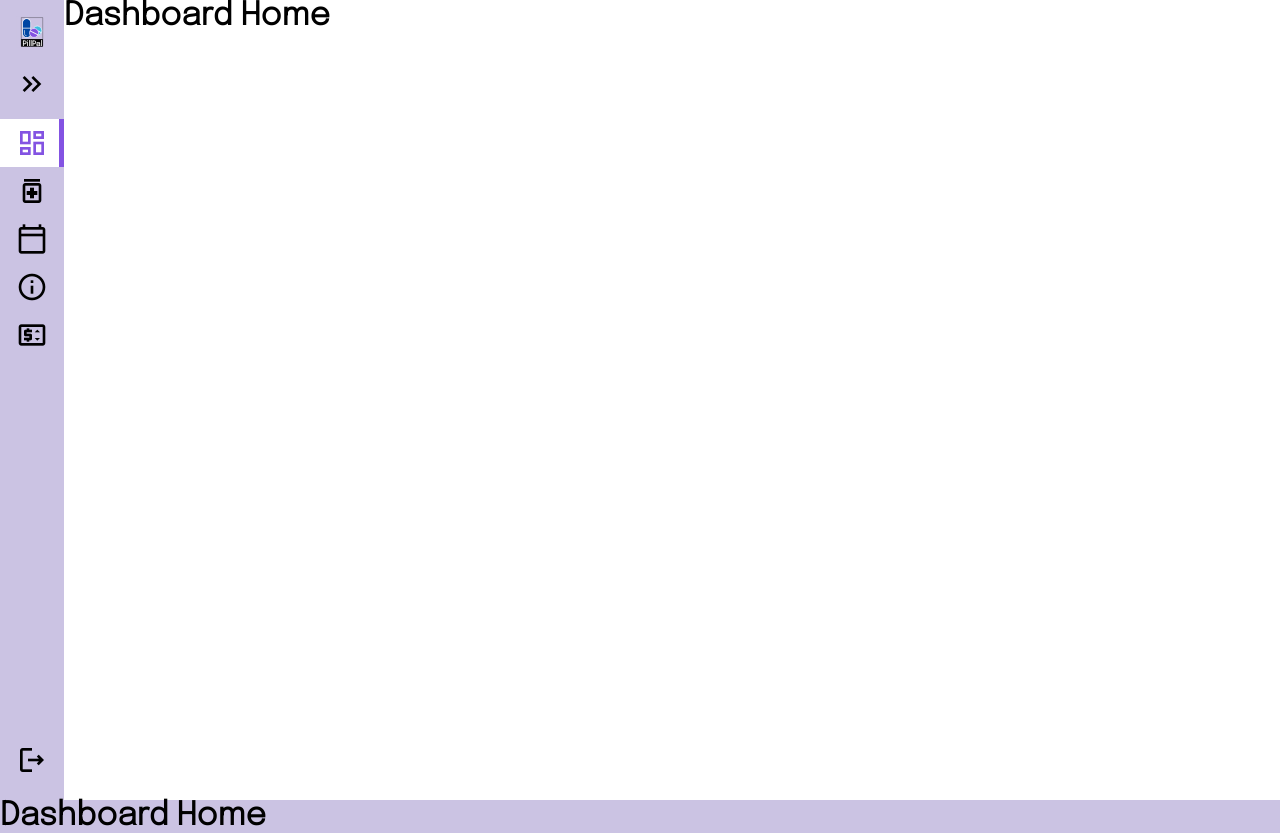
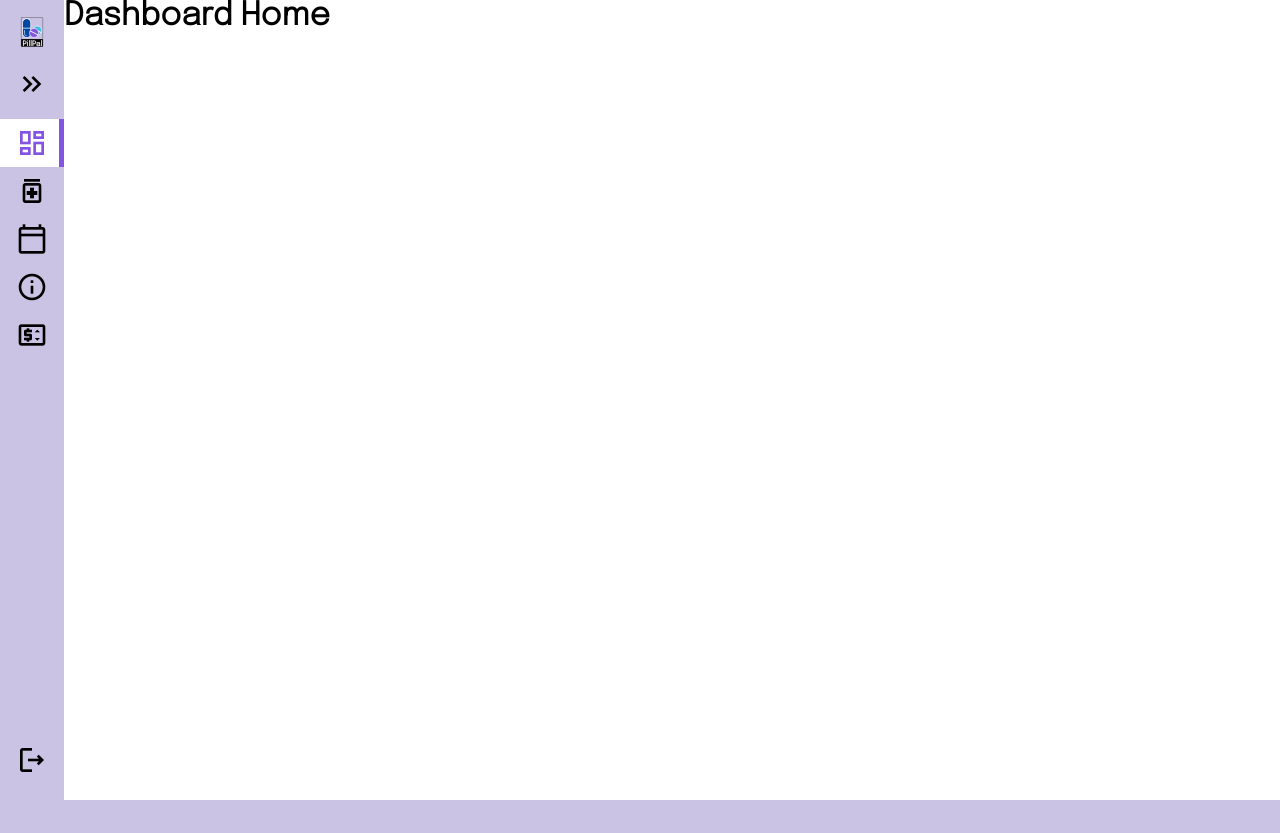
Before and after one commit to kobemaristela/PillPal, a Vue app: page /#/dashboard in a window 1280 px wide. After the commit the page ends 800 px from the top, so only its background shows below. Built offline with nearby package versions, Linux system fonts and the light colour scheme.

Commit message:
Removed template

```diff
--- a/src/components/AutoLogout.vue
+++ b/src/components/AutoLogout.vue
@@ -1,9 +1,3 @@
-<template>
-    <div>
-      <router-view />
-    </div>
-</template>
-
 <script>
     import Api from '../Api.js';
 
```
